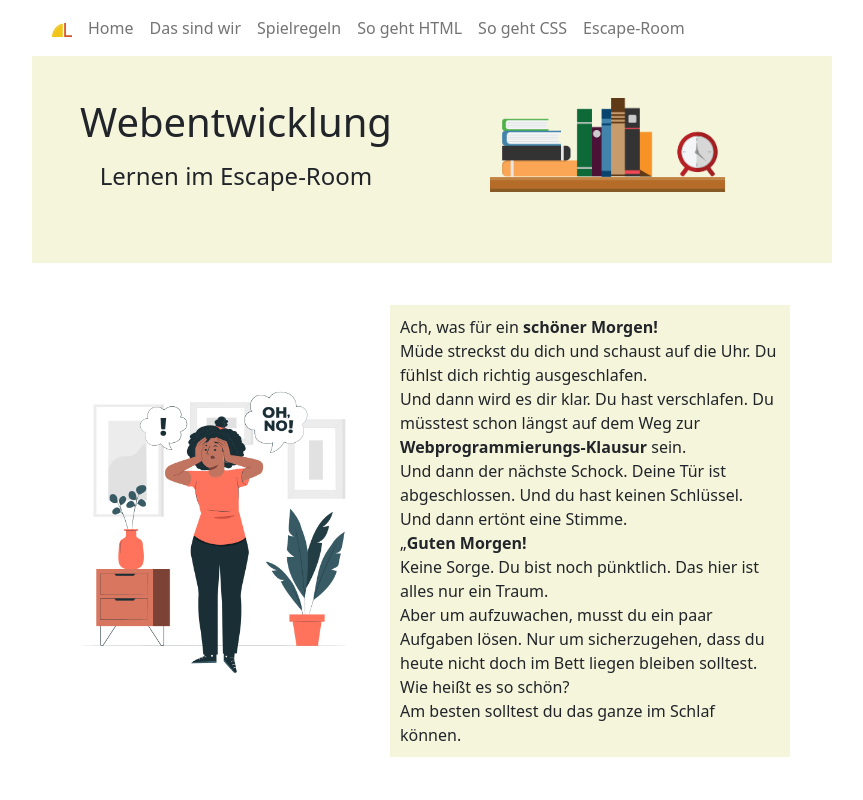
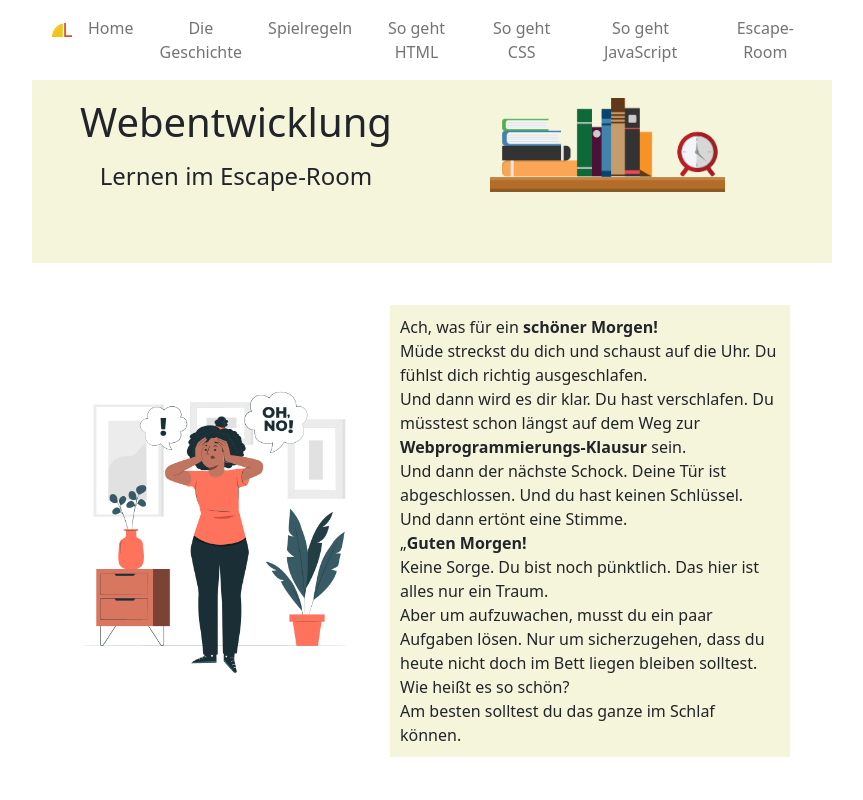
Before and after one commit to JuliaMWeber/fd-team8, an Angular app: page /start in a window 1280 px wide. Shown: the top 800 px of the page, without its empty margins (208-1071 px from the left). Built offline with nearby package versions, Linux system fonts and the light colour scheme; no server answers.

Commit message:
nav improved

```diff
--- a/src/app/header/header.component.html
+++ b/src/app/header/header.component.html
@@ -20,7 +20,7 @@
           <a class="nav-link" aria-current="page" href="#">Home</a>
         </li>
         <li class="nav-item">
-          <a class="nav-link" href="#vorstellung">Das sind wir</a>
+          <a class="nav-link" href="#vorstellung">Die Geschichte</a>
         </li>
         <li class="nav-item">
           <a class="nav-link" href="#spielregeln">Spielregeln</a>
@@ -30,6 +30,9 @@
         </li>
         <li class="nav-item">
           <a class="nav-link" href="#css">So geht CSS</a>
+        </li>
+        <li class="nav-item">
+          <a class="nav-link" href="#css">So geht JavaScript</a>
         </li>
         <li class="nav-item">
           <a class="nav-link" routerLink="/escape">Escape-Room</a>
```
